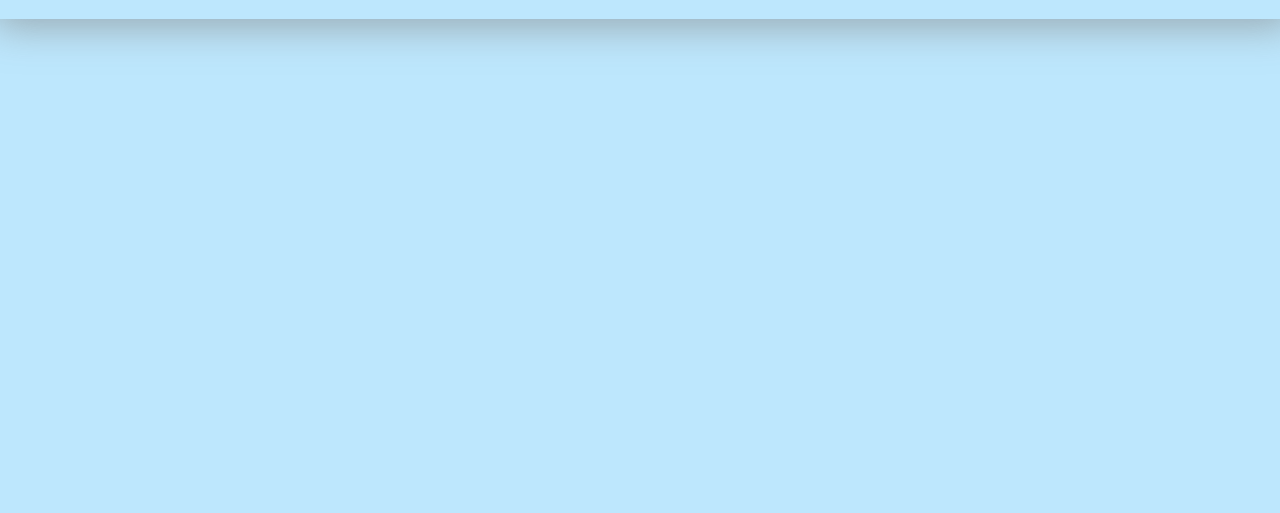
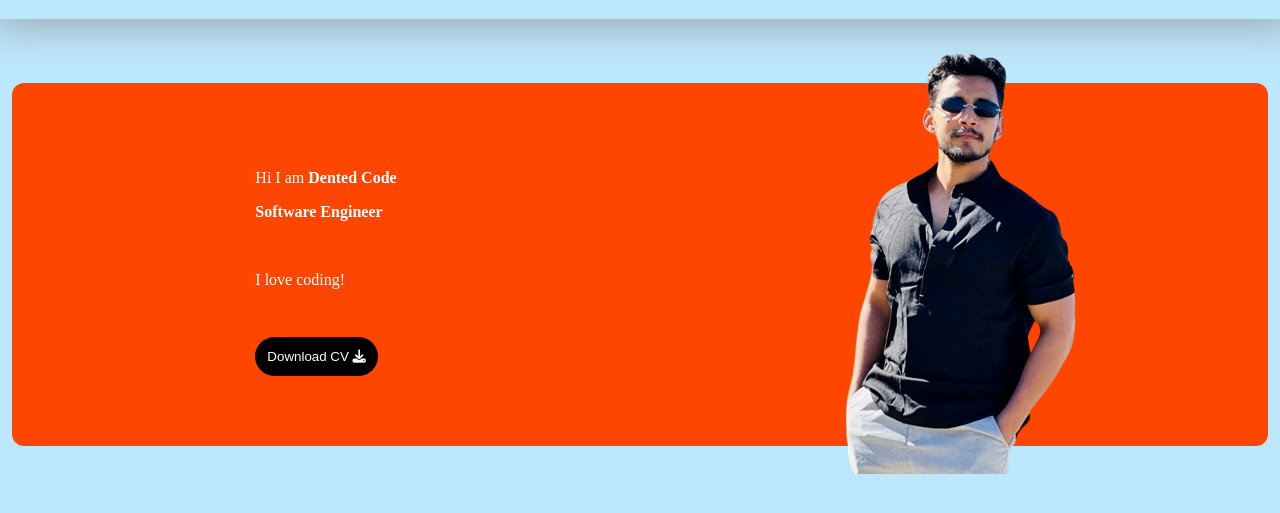
Before and after one commit to Naren404/html-portfolio-2, a plain HTML site: page index.html in a window 1280 px wide. Shown: the part 63-576 px from the top of the page. Drawn offline with Linux system fonts and the light colour scheme.

Commit message:
Hero Section

```diff
--- a/index.html
+++ b/index.html
@@ -56,5 +56,27 @@
       </div>
     </nav>
   </header>
+
+  <!---HERO SECTION---->
+  <section id="home">
+    <div class="grid-container hero-section">
+      <div class="intro-text">
+        <p>Hi I am <b>Dented Code</b></p>
+        <p><b>Software Engineer</b></p>
+        <br />
+        <p>I love coding!</p>
+
+        <a href="assets/myresume.pdf" download>
+          <button class="download-btn">
+            Download CV <i class="fa-solid fa-download"></i>
+          </button>
+        </a>
+      </div>
+
+      <div class="profile-image">
+        <img src="assets/profile-image.png" alt="profile-image" />
+      </div>
+    </div>
+  </section>
 </body>
 </html>
--- a/style.css
+++ b/style.css
@@ -113,3 +113,45 @@ body {
     display: none;
   } */
 }
+
+/* Hero Section */
+.grid-container {
+  display: grid;
+  grid-template-columns: repeat(2, 1fr);
+  justify-items: center;
+  align-items: center;
+}
+
+.hero-section {
+  background-color: var(--primary-color);
+  border-radius: 12px;
+  max-height: 60vh;
+  margin: 4rem 12px;
+}
+
+.intro-text {
+  color: white;
+  padding: 8px;
+}
+
+.download-btn {
+  background-color: black;
+  color: white;
+  border: none;
+  border-radius: 24px;
+  padding: 12px;
+  margin-top: 2rem;
+}
+
+.download-btn:hover {
+  cursor: pointer;
+}
+
+.profile-image {
+  margin: -2rem 0;
+}
+
+.profile-image img {
+  height: 100%;
+  width: 100%;
+}
```
Also changed, not shown: assets/profile-image.png (added), 1 other file.
